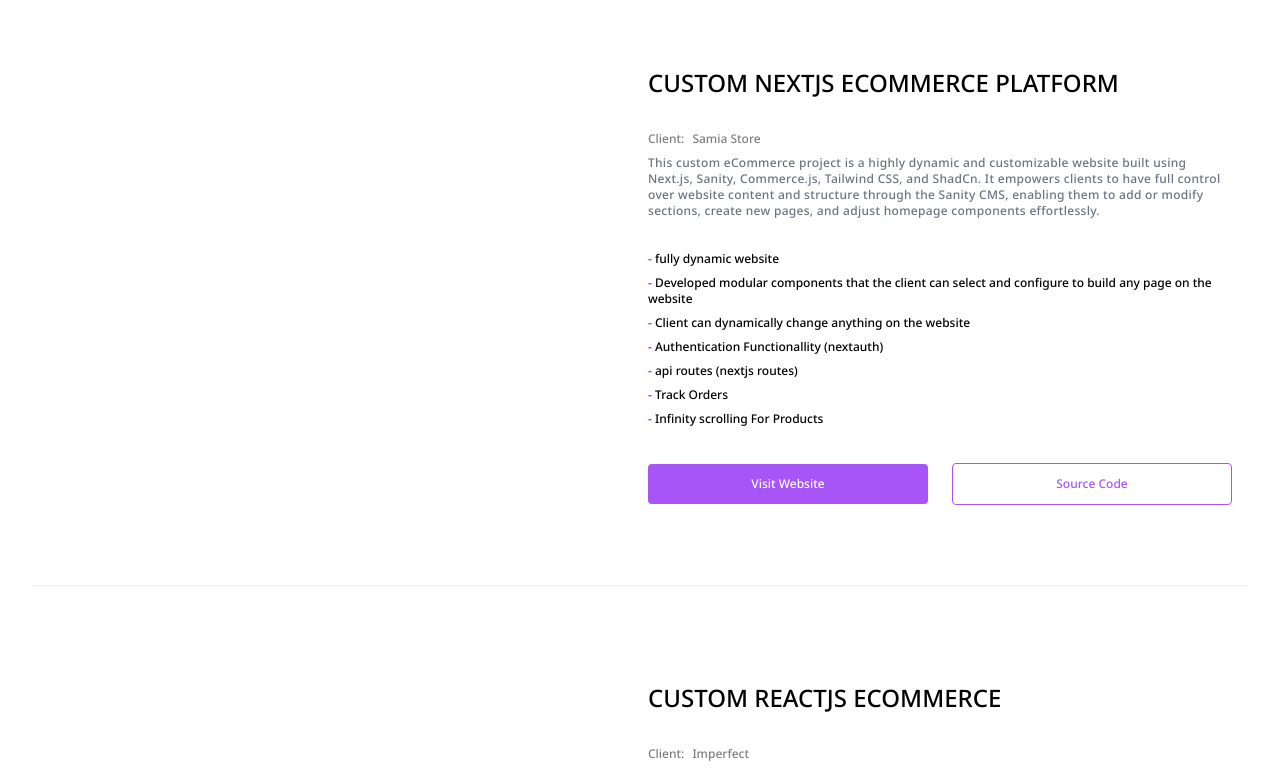
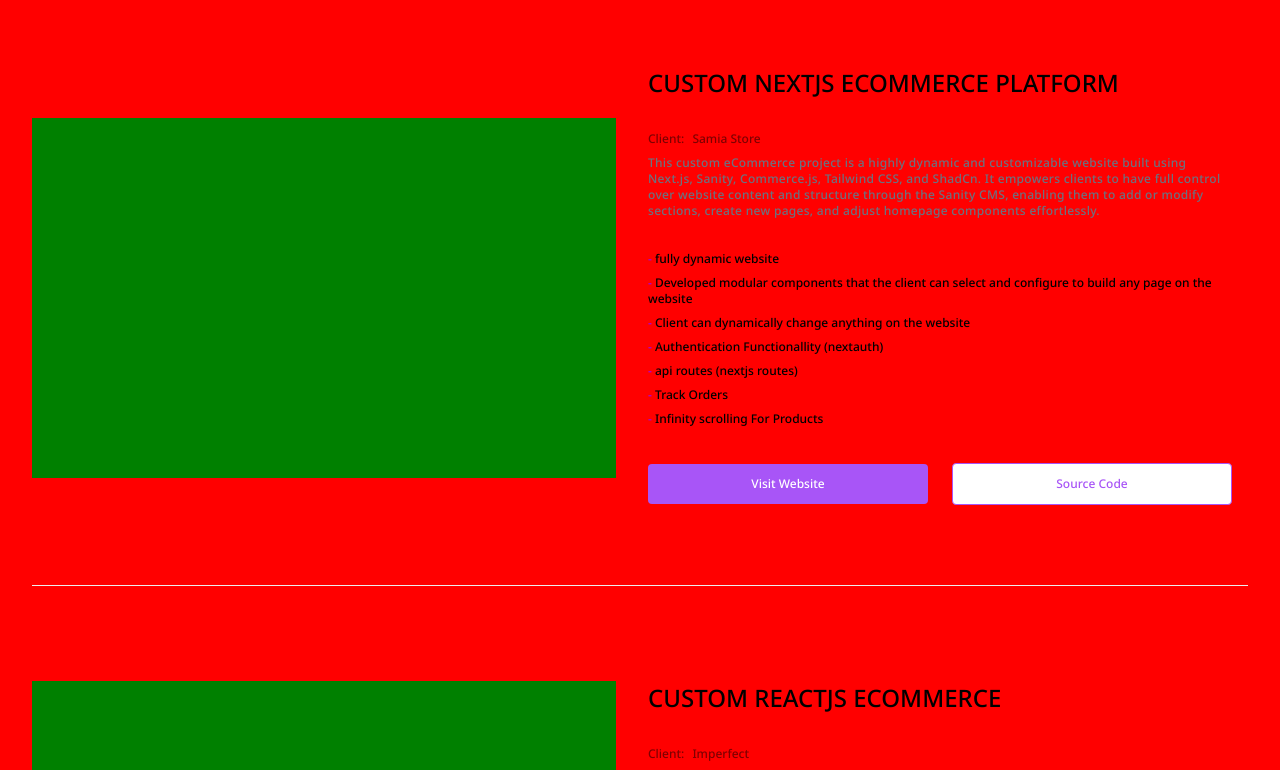
Before and after one commit to malek0x1/malek0x1.github.io, a Next.js app: page / in a window 1280 px wide. Shown: the part 1838-2608 px from the top of the page. Built offline with nearby package versions, Linux system fonts and the light colour scheme.

Commit message:
respnsive

```diff
--- a/src/components/ProjectItem.jsx
+++ b/src/components/ProjectItem.jsx
@@ -20,7 +20,7 @@ const ProjectItem = ({
             className="border-b border-b-[#eee] pb-10"
         >
             <div className="flex md:items-center flex-col md:flex-row md:gap-4 gap-4">
-                <div className="flex-1 overflow-hidden">
+                <div className="flex-1 w-full">
 
                     <VideoLoop id={image} title="title" />
                 </div>
--- a/src/components/VImeoVIdeoLoop.jsx
+++ b/src/components/VImeoVIdeoLoop.jsx
@@ -11,7 +11,7 @@ const VideoLoop = ({ id, ...rest }) => {
     }, [])
 
     return (
-        <div {...rest} className='mwa'>
+        <div {...rest} className='mwa '>
             {
                 isShow ? (
                     <ReactPlayer
@@ -19,10 +19,11 @@ const VideoLoop = ({ id, ...rest }) => {
                         loop
                         playing={true}
                         muted
+                        wrapper="section"
+                        width="100%"
                         style={{
-                            width: "100%"
+                            maxWidth: "100%"
                         }}
-                        wrapper="section"
 
 
                     />
--- a/src/styles/globals.css
+++ b/src/styles/globals.css
@@ -86,6 +86,7 @@
 body {
   color: rgb(var(--foreground-rgb));
   background: white;
+  background-color: red;
 }
 
 .iframe-wrapper iframe {
@@ -93,7 +94,18 @@ body {
 
 }
 
+.mwa {
+  background-color: green;
+  overflow-x: hidden;
+  width: 100%;
+}
+
+.mwa iframe {
+  width: 100%;
+}
+
 .mwa section {
-  max-width: 100%;
   width: 100% !important;
+  /* width: 100% !important; */
+  /* max-width: 100% !important; */
 }
```
